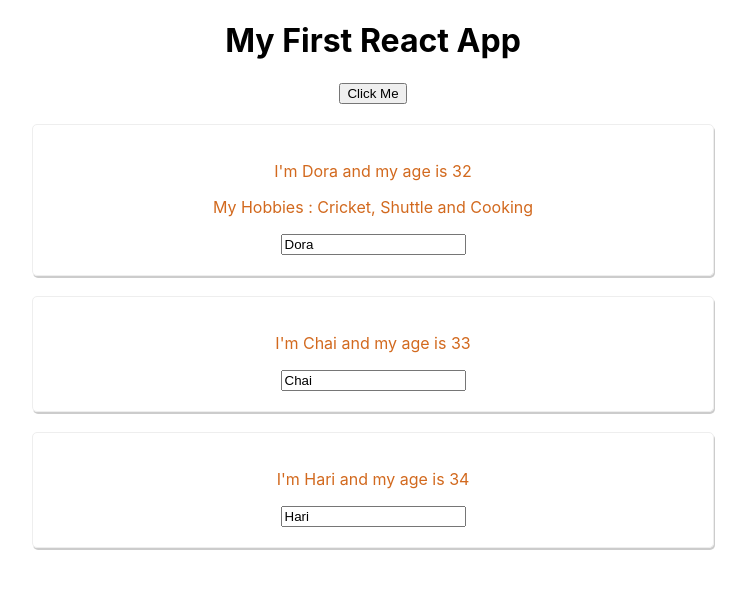
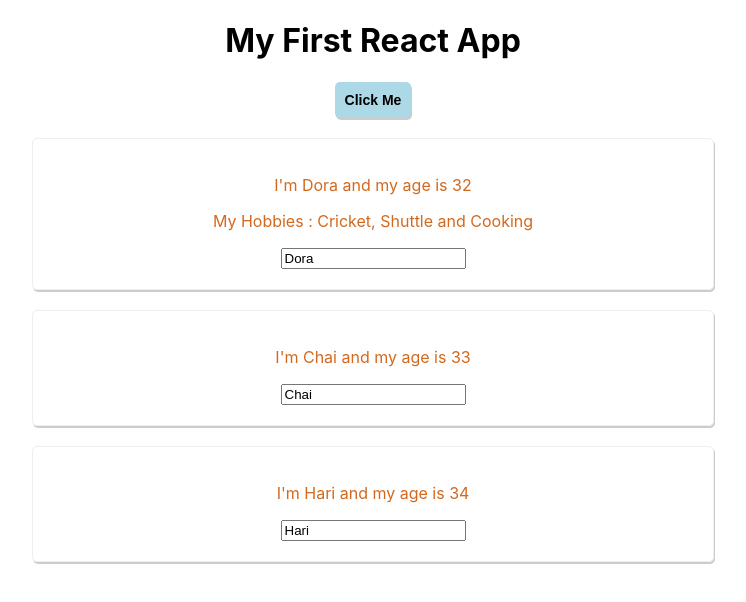
Before and after one commit to Dorababu/react-tutorial, a React (Create React App) app: page / in a window 1280 px wide. Shown: the top 602 px of the page, without its empty margins (267-1013 px from the left). Built offline with nearby package versions, Linux system fonts and the light colour scheme.

Commit message:
Inline style usage, method binding for click events and child props usage

```diff
--- a/src/App.js
+++ b/src/App.js
@@ -34,12 +34,24 @@ class App extends Component { // state-full component
   }
 
   render() {
+
+    const buttonStyle = {
+      backgroundColor : 'lightblue',
+      border: 'none',
+      padding: '10px',
+      borderRadius: '5px',
+      boxShadow: '1px 2px #ccc',
+      fontWeight: 'bold',
+      color: 'navyblue',
+      fontSize: '14px'
+    }
+
     return (
       <div className="App">
        <h1>My First React App</h1>
-       <button onClick={this.changeStateHandler.bind(this, 'Chodisetti Dorababu')}>Click Me</button>
+       <button style={buttonStyle} onClick={this.changeStateHandler.bind(this, 'Chodisetti Dorababu')}>Click Me</button> {/* binding click using bind and inlie style*/}
        <Person name={this.state.persons[0].name} age={this.state.persons[0].age}>My Hobbies : Cricket, Shuttle and Cooking</Person>
-       <Person name={this.state.persons[1].name} age={this.state.persons[1].age} clickMe={() => this.changeStateHandler('Dorababu')} changeMe={this.changedStateHandler} />
+       <Person name={this.state.persons[1].name} age={this.state.persons[1].age} clickMe={() => this.changeStateHandler('Dorababu')} changeMe={this.changedStateHandler} /> {/* binding click using arrow function*/}
        <Person name={this.state.persons[2].name} age={this.state.persons[2].age} />
       </div>
     );
--- a/src/Person/Person.js
+++ b/src/Person/Person.js
@@ -5,7 +5,7 @@ const person = (props) => { // state-less component
     return (
         <div className='Person'>
             <p onClick={props.clickMe}>I'm {props.name} and my age is {props.age} </p>  {/* binding props data dynamically and binding function refernce*/}
-            <p>{props.children}</p>
+            <p>{props.children}</p> {/* getting child props */}
             <input type='text' onChange={props.changeMe} value={props.name} /> {/* two way data binding */}
         </div>
     );
```
